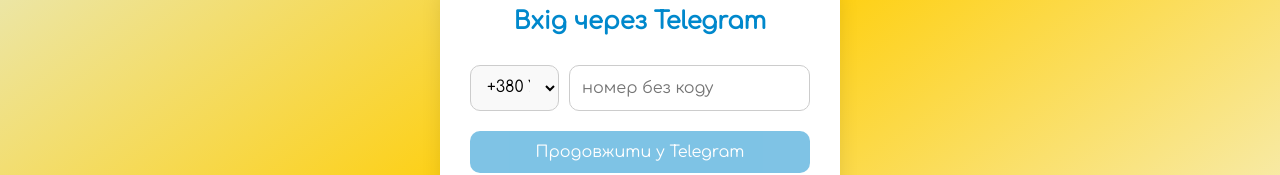
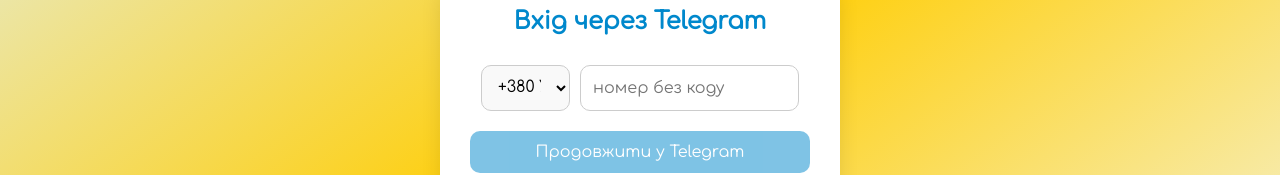
Before and after one commit to slava-bos-top/FivOneSite, a React (Create React App) app: page /statistics in a window 1280 px wide. Shown: the part 310-485 px from the top of the page. Built offline with nearby package versions, Linux system fonts and the light colour scheme.

Commit message:
update style

```diff
--- a/src/components/TelegramLogin.jsx
+++ b/src/components/TelegramLogin.jsx
@@ -212,7 +212,7 @@ const TelegramLogin = () => {
           style={{
             display: "flex",
             gap: "10px",
-            width: "100%",
+            maxWidth: "100%",
           }}
         >
           <select
--- a/src/components/statistics/Statistics.jsx
+++ b/src/components/statistics/Statistics.jsx
@@ -431,7 +431,8 @@ function SplitScreen() {
         padding: "20px",
         columnGap: "20px",
         marginTop: "0px",
-        height: "40vh",
+        height: "60vh",
+        marginBottom: "40px"
       }} className="statistics__container">
         <div className="statistics__right">
           <div style={{maxWidth: "1600px"}} className="statistics__grid-gallery">
```
